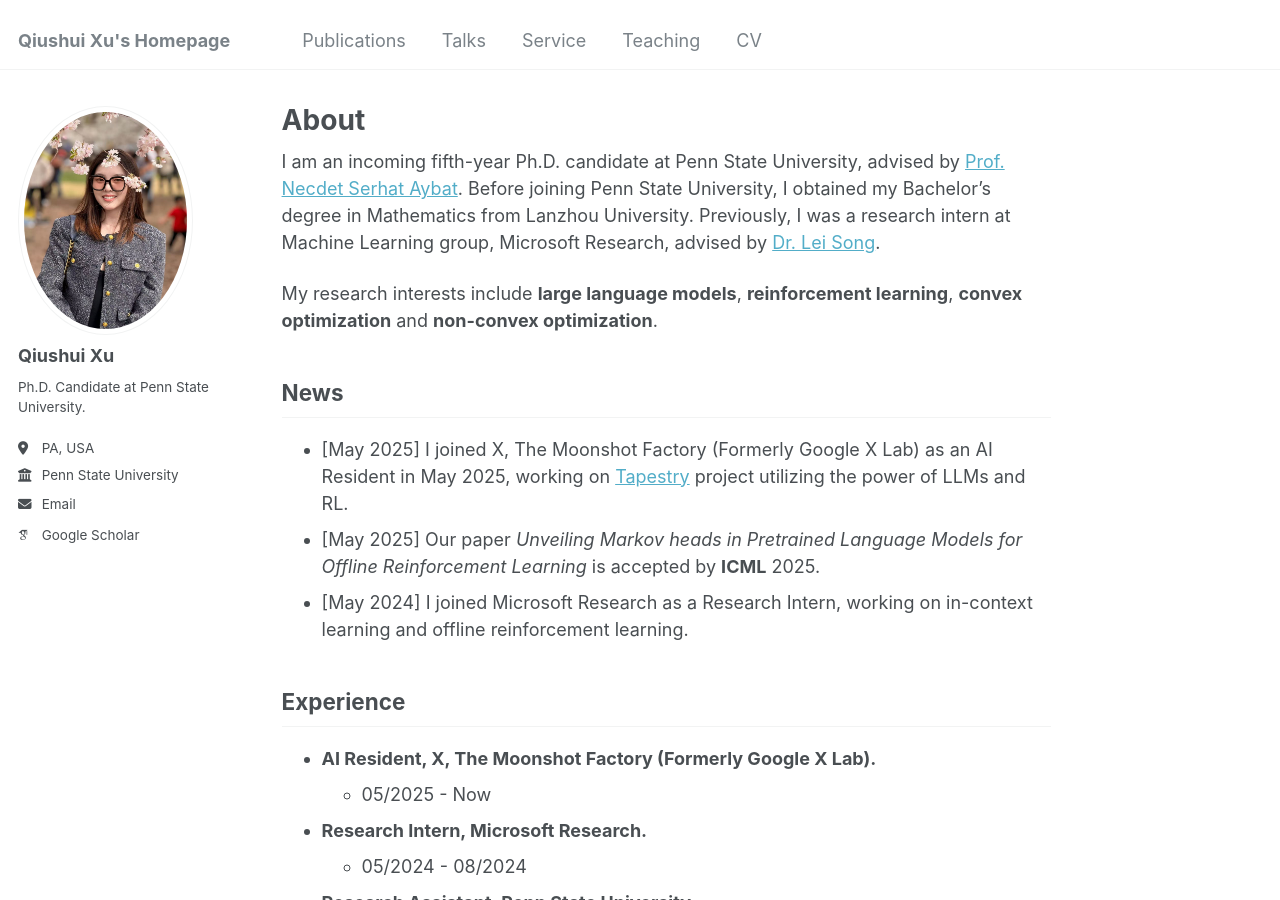
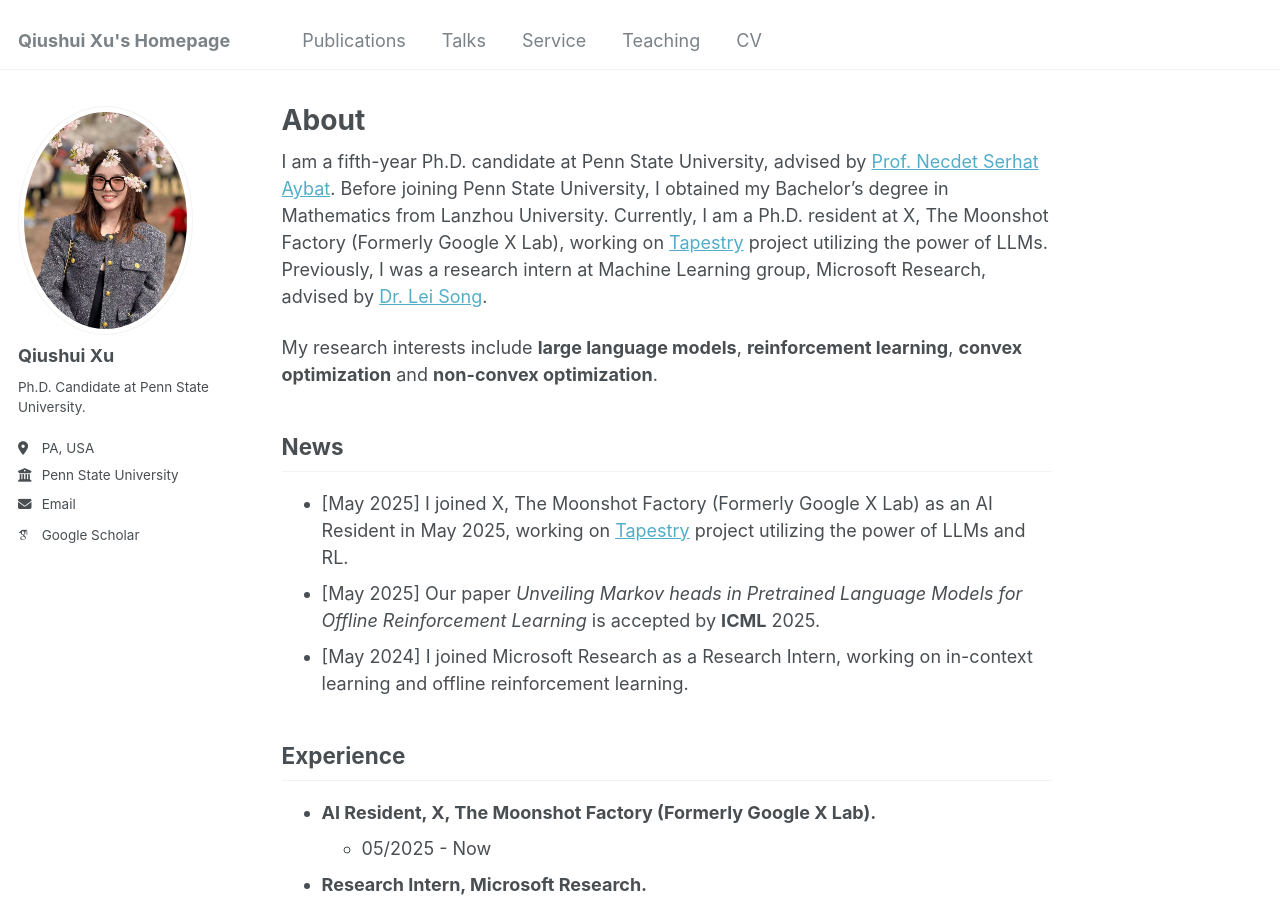
Before and after one commit to Qiushui-Xu/Qiushui-Xu.github.io, a Jekyll site: the page built from _pages/about.md, in a window 1280 px wide and 900 px high. Built offline with Jekyll 4.4.1, drawn with Linux system fonts in a browser that asks for light colours; some web fonts are replaced.

Commit message:
Sept 25 Update

```diff
--- a/_pages/about.md
+++ b/_pages/about.md
@@ -7,7 +7,7 @@
   - /about.html
 ---
 
-I am an incoming fifth-year Ph.D. candidate at Penn State University, advised by [Prof. Necdet Serhat Aybat](https://nsaybat.org/). Before joining Penn State University, I obtained my Bachelor's degree in Mathematics from Lanzhou University. Previously, I was a research intern at Machine Learning group, Microsoft Research, advised by [Dr. Lei Song](https://www.microsoft.com/en-us/research/people/lesong/).
+I am a fifth-year Ph.D. candidate at Penn State University, advised by [Prof. Necdet Serhat Aybat](https://nsaybat.org/). Before joining Penn State University, I obtained my Bachelor's degree in Mathematics from Lanzhou University. Currently, I am a Ph.D. resident at X, The Moonshot Factory (Formerly Google X Lab), working on [Tapestry](https://x.company/projects/tapestry/) project utilizing the power of LLMs. Previously, I was a research intern at Machine Learning group, Microsoft Research, advised by [Dr. Lei Song](https://www.microsoft.com/en-us/research/people/lesong/).
 
 My research interests include **large language models**, **reinforcement learning**, **convex optimization** and **non-convex optimization**.
 
```
